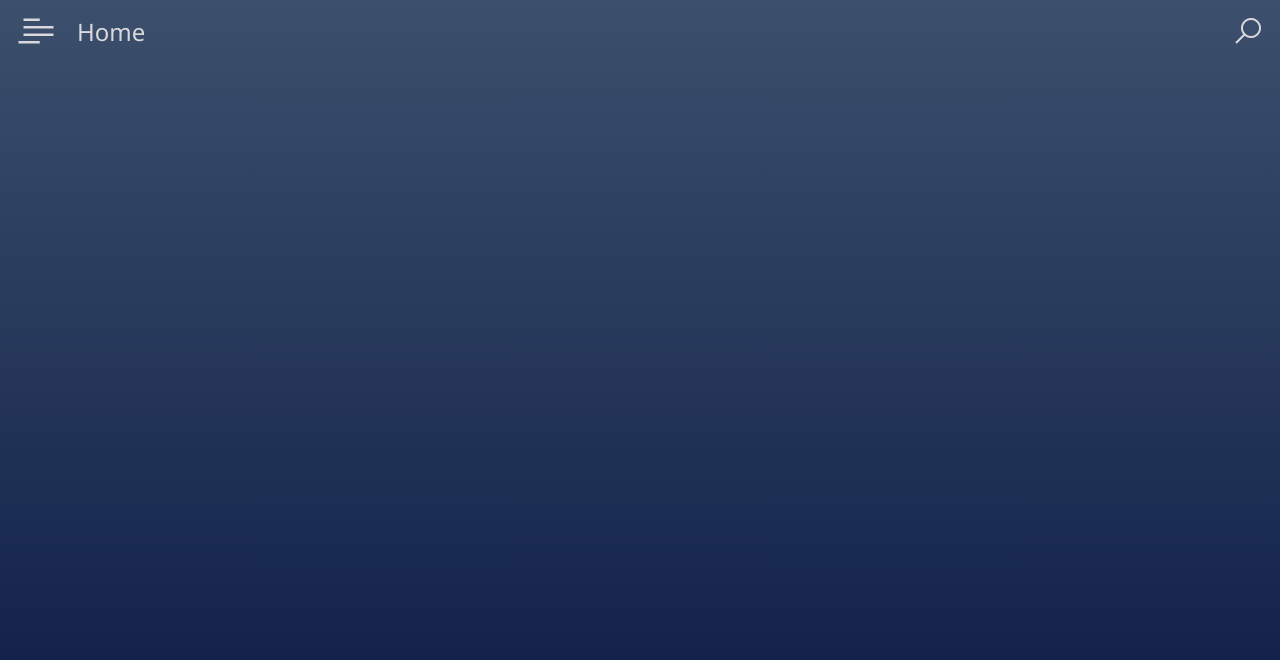
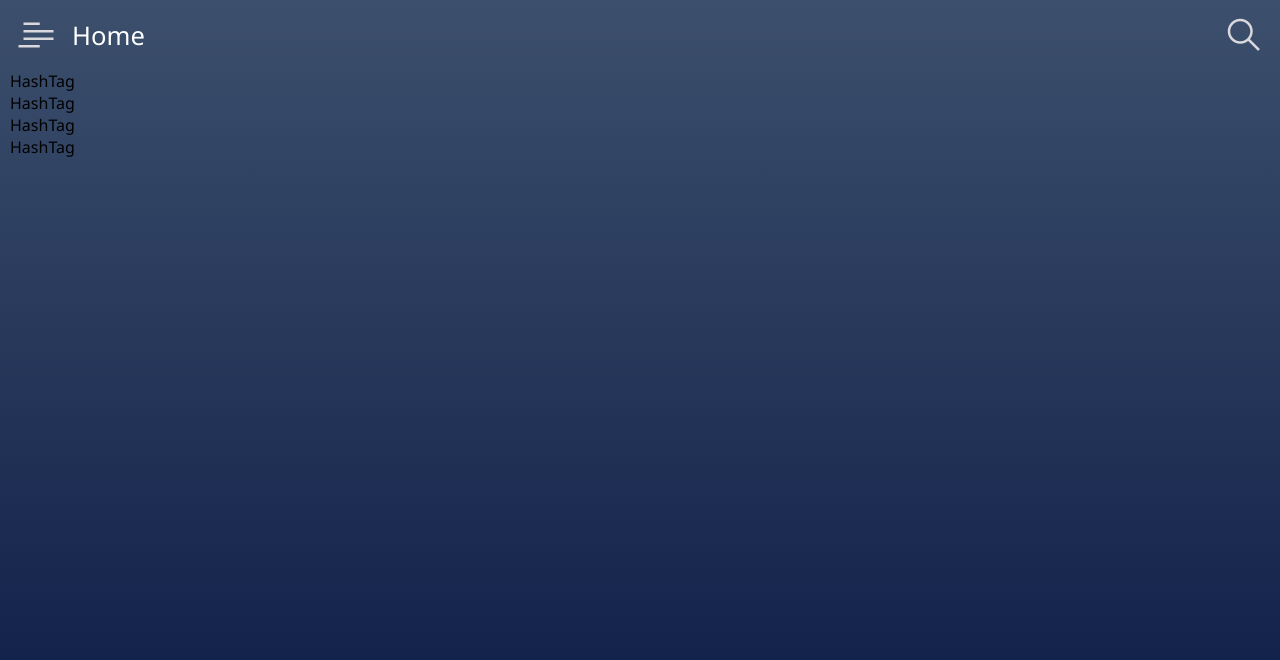
Before and after one commit to JackMostert/Vlogger, a React app: page / in a window 1280 px wide. Shown: the top 660 px of the page. Built offline with nearby package versions, Linux system fonts and the light colour scheme.

Commit message:
clean up

```diff
--- a/src/App.tsx
+++ b/src/App.tsx
@@ -2,6 +2,7 @@ import React from "react";
 import { inject, observer } from "mobx-react";
 import { IrootStore } from "./store/RootStore";
 import RootHeader from "./components/RootHeader/RootHeader";
+import HashTag from "./components/Cards/HashTag/HashTag";
 
 @inject("rootStore")
 @observer
@@ -10,7 +11,12 @@ class App extends React.Component<{ rootStore?: IrootStore }> {
     return (
       <section className="root">
         <RootHeader />
-        <section className="page-body"></section>
+        <section className="page-body">
+          <HashTag />
+          <HashTag />
+          <HashTag />
+          <HashTag />
+        </section>
       </section>
     );
   }
--- /dev/null
+++ b/src/components/Cards/HashTag/HashTag.tsx
@@ -0,0 +1,9 @@
+import * as React from "react";
+
+interface IHashTagProps {}
+
+const HashTag: React.FunctionComponent<IHashTagProps> = (props) => {
+  return <div className="hashtag-root">HashTag</div>;
+};
+
+export default HashTag;
--- a/src/components/RootHeader/RootHeader.tsx
+++ b/src/components/RootHeader/RootHeader.tsx
@@ -8,32 +8,41 @@ class RootHeader extends React.Component<{}> {
   private onNavStateChange = (state: "open" | "close") => {
     rootStore.uiStore.set("rootNavigationOpenState", state);
   };
+
   public render() {
     const navOpenState = rootStore.uiStore.rootNavigationOpenState;
+    const navClassName = `rootheader__nav-container rootheader__nav-container--${navOpenState}`;
+
     return (
-      <>
-        <div className={`root-nav root-nav--${navOpenState}`}>
-          <nav className="root-nav__nav"></nav>
+      <header className="rootheader">
+        <section className={navClassName}>
+          <nav className="rootheader__links-holder"></nav>
           <div
-            className="root-nav__shadow"
+            className="rootheader__nav-shadow"
             onClick={() => this.onNavStateChange("close")}
-          ></div>
-        </div>
-
-        <header className="page-header">
-          <div className="page-header__left-container">
-            <button onClick={() => this.onNavStateChange("open")}>
-              <i className="lab la-gitter"></i>
-            </button>
-            <p>{rootStore?.routeStore.current}</p>
+          />
+        </section>
+        <section className="rootheader__display-content">
+          <div className="rootheader__content">
+            <button
+              className="rootheader__button"
+              onClick={() => this.onNavStateChange("open")}
+              children={<i className="lab la-gitter rootheader__icon"></i>}
+            />
+            <span
+              className="rootheader__text"
+              children={rootStore?.routeStore.current}
+            />
           </div>
-          <div className="page-header__right-container">
-            <button>
-              <i className="las la-search"></i>
-            </button>
+          <div className="rootheader__content">
+            <button
+              className="rootheader__button"
+              onClick={() => this.onNavStateChange("open")}
+              children={<i className="las la-search rootheader__icon"></i>}
+            />
           </div>
-        </header>
-      </>
+        </section>
+      </header>
     );
   }
 }
--- /dev/null
+++ b/src/styles/components/_HashTag.scss
@@ -0,0 +1,2 @@
+.hashtag-root {
+}
--- /dev/null
+++ b/src/styles/components/_RootHeader.scss
@@ -0,0 +1,80 @@
+.rootheader {
+  height: 70px;
+  width: 100%;
+  position: relative;
+
+  &__nav-container {
+    display: flex;
+    position: fixed;
+    top: 0;
+    bottom: 0;
+    height: 100vh;
+    width: 100vw;
+    z-index: 10;
+    transition: all ease 0.2s;
+
+    &--open {
+      left: 0;
+      width: 100vw;
+    }
+
+    &--close {
+      width: 0%;
+      left: -300px;
+    }
+  }
+
+  &__links-holder {
+    max-width: 300px;
+    min-width: 200px;
+    width: 80%;
+    height: inherit;
+    background-color: map-get($color_text, "lighter");
+  }
+
+  &__nav-shadow {
+    flex: 1;
+    background-color: rgba(0, 0, 0, 0.6);
+  }
+
+  &__display-content {
+    height: inherit;
+    display: flex;
+    justify-content: space-between;
+    box-sizing: border-box;
+    padding: 0 $page_padding;
+  }
+
+  &__content {
+    height: inherit;
+    display: flex;
+    align-items: center;
+  }
+
+  &__button {
+    background: none;
+    border: none;
+    outline: none;
+  }
+
+  &__text {
+    color: map-get($color_text, "lighter");
+    font-size: 1.6rem;
+    margin-left: 10px;
+    text-transform: capitalize;
+  }
+
+  &__icon {
+    color: map-get($color_text, "light");
+    cursor: pointer;
+  }
+
+  &__icon:nth-of-type(1) {
+    transform: rotateZ(-90deg);
+    font-size: 2.5rem;
+  }
+
+  &__icon:nth-of-type(2) {
+    font-size: 2rem;
+  }
+}
--- a/src/styles/master.css
+++ b/src/styles/master.css
@@ -1,6 +1,122 @@
+p, h6, h5, h4, h3, h2, h1 {
+  margin: 0;
+  padding: 0;
+  box-sizing: border-box;
+  text-decoration: none;
+  font-family: "Segoe UI", Tahoma, Geneva, Verdana, sans-serif;
+}
+
+h1 {
+  font-size: 6rem;
+  letter-spacing: -1.5px;
+  font-weight: 100;
+}
+
+h2 {
+  font-size: 3.75rem;
+  letter-spacing: -0.5px;
+  font-weight: 100;
+}
+
+h3 {
+  font-size: 3rem;
+  letter-spacing: 0px;
+  font-weight: 100;
+}
+
+h4 {
+  font-size: 2.125rem;
+  letter-spacing: 0.25px;
+  font-weight: 400;
+}
+
+h5 {
+  font-size: 1.5rem;
+  letter-spacing: 0px;
+  font-weight: 400;
+}
+
+h6 {
+  font-size: 1.25rem;
+  letter-spacing: 0.15px;
+  font-weight: 400;
+}
+
 p {
+  font-size: 1rem;
+  line-height: 1.5rem;
+  letter-spacing: 1px;
   margin: 0;
-  font-size: 1rem;
+  font-weight: 400;
+}
+
+.rootheader {
+  height: 70px;
+  width: 100%;
+  position: relative;
+}
+.rootheader__nav-container {
+  display: flex;
+  position: fixed;
+  top: 0;
+  bottom: 0;
+  height: 100vh;
+  width: 100vw;
+  z-index: 10;
+  transition: all ease 0.2s;
+}
+.rootheader__nav-container--open {
+  left: 0;
+  width: 100vw;
+}
+.rootheader__nav-container--close {
+  width: 0%;
+  left: -300px;
+}
+.rootheader__links-holder {
+  max-width: 300px;
+  min-width: 200px;
+  width: 80%;
+  height: inherit;
+  background-color: white;
+}
+.rootheader__nav-shadow {
+  flex: 1;
+  background-color: rgba(0, 0, 0, 0.6);
+}
+.rootheader__display-content {
+  height: inherit;
+  display: flex;
+  justify-content: space-between;
+  box-sizing: border-box;
+  padding: 0 10px;
+}
+.rootheader__content {
+  height: inherit;
+  display: flex;
+  align-items: center;
+}
+.rootheader__button {
+  background: none;
+  border: none;
+  outline: none;
+}
+.rootheader__text {
+  color: white;
+  font-size: 1.6rem;
+  margin-left: 10px;
+  text-transform: capitalize;
+}
+.rootheader__icon {
+  color: #d9d8dd;
+  cursor: pointer;
+}
+.rootheader__icon:nth-of-type(1) {
+  transform: rotateZ(-90deg);
+  font-size: 2.5rem;
+}
+.rootheader__icon:nth-of-type(2) {
+  font-size: 2rem;
 }
 
 html,
@@ -9,137 +125,23 @@ body {
   padding: 0;
   font-family: "Segoe UI", Tahoma, Geneva, Verdana, sans-serif;
 }
-
 html .root,
 body .root {
   width: 100vw;
   height: 100vh;
-  display: -webkit-box;
-  display: -ms-flexbox;
   display: flex;
-  -webkit-box-orient: vertical;
-  -webkit-box-direction: normal;
-      -ms-flex-flow: column;
-          flex-flow: column;
+  flex-flow: column;
   position: relative;
   overflow: hidden;
   background-color: #3c4f6c;
-  background: -webkit-gradient(linear, left top, left bottom, from(#3c4f6c), to(#0a1944));
   background: linear-gradient(180deg, #3c4f6c 0%, #0a1944 100%);
 }
 
-html .root-nav,
-body .root-nav {
-  -webkit-transition: all ease 0.2s;
-  transition: all ease 0.2s;
-  position: absolute;
-  z-index: 1;
-  top: 0;
-  bottom: 0;
-  display: -webkit-box;
-  display: -ms-flexbox;
-  display: flex;
+.page-body {
+  flex: 1;
+  overflow-y: auto;
+  box-sizing: border-box;
+  padding: 0 10px;
 }
 
-html .root-nav--close,
-body .root-nav--close {
-  width: 0%;
-  left: -300px;
-}
-
-html .root-nav--open,
-body .root-nav--open {
-  left: 0;
-  width: 100%;
-}
-
-html .root-nav__nav,
-body .root-nav__nav {
-  max-width: 300px;
-  min-width: 200px;
-  width: 80%;
-  height: inherit;
-  background-color: white;
-}
-
-html .root-nav__shadow,
-body .root-nav__shadow {
-  -webkit-box-flex: 1;
-      -ms-flex: 1;
-          flex: 1;
-  background-color: rgba(0, 0, 0, 0.6);
-}
-
-.page-header {
-  display: -webkit-box;
-  display: -ms-flexbox;
-  display: flex;
-  -webkit-box-sizing: border-box;
-          box-sizing: border-box;
-  padding: 10px;
-}
-
-.page-header p {
-  font-size: 1.5rem;
-  font-weight: 400;
-  margin-left: 15px;
-  text-transform: capitalize;
-}
-
-.page-header__left-container, .page-header__right-container {
-  height: inherit;
-  display: -webkit-box;
-  display: -ms-flexbox;
-  display: flex;
-  -webkit-box-align: center;
-      -ms-flex-align: center;
-          align-items: center;
-  -webkit-box-flex: 1;
-      -ms-flex: 1;
-          flex: 1;
-  color: #d9d8dd;
-}
-
-.page-header__left-container button, .page-header__right-container button {
-  background: none;
-  border: none;
-  outline: none;
-}
-
-.page-header__left-container i, .page-header__right-container i {
-  color: #d9d8dd;
-  cursor: pointer;
-}
-
-.page-header__left-container {
-  -webkit-box-pack: start;
-      -ms-flex-pack: start;
-          justify-content: flex-start;
-}
-
-.page-header__left-container i {
-  -webkit-transform: rotateZ(-90deg);
-          transform: rotateZ(-90deg);
-  font-size: 2.5rem;
-}
-
-.page-header__right-container {
-  -webkit-box-pack: end;
-      -ms-flex-pack: end;
-          justify-content: flex-end;
-}
-
-.page-header__right-container i {
-  font-size: 2rem;
-}
-
-.page-body {
-  -webkit-box-flex: 1;
-      -ms-flex: 1;
-          flex: 1;
-  overflow-y: auto;
-  -webkit-box-sizing: border-box;
-          box-sizing: border-box;
-  padding: 0 10px;
-}
 /*# sourceMappingURL=master.css.map */
--- a/src/styles/master.scss
+++ b/src/styles/master.scss
@@ -1,10 +1,10 @@
+@use 'sass:map';
+
 @import "./variables/colors";
 @import "./variables/layout";
-
-p {
-  margin: 0;
-  font-size: 1rem;
-}
+@import "./variables/font";
+@import "./components/HashTag";
+@import "./components/RootHeader";
 
 html,
 body {
@@ -19,107 +19,8 @@ body {
     flex-flow: column;
     position: relative;
     overflow: hidden;
-    background-color: $color_background_main;
-    background: linear-gradient(
-      180deg,
-      $color_background_main 0%,
-      $color_background_secondary 100%
-    );
-
-    &-nav {
-      transition: all ease 0.2s;
-      position: absolute;
-      z-index: 1;
-      top: 0;
-      bottom: 0;
-      display: flex;
-
-      &--close {
-        width: 0%;
-        left: -300px;
-      }
-
-      &--open {
-        left: 0;
-        width: 100%;
-      }
-
-      &__nav {
-        max-width: 300px;
-        min-width: 200px;
-        width: 80%;
-        height: inherit;
-        background-color: white;
-      }
-
-      &__shadow {
-        flex: 1;
-        background-color: rgba(0, 0, 0, 0.6);
-      }
-    }
-
-    // .page-header__side-nav {
-    //   transition: all ease 0.2s;
-    //   position: absolute;
-    //   max-width: 300px;
-    //   background-color: white;
-
-    //   &--close {
-    //     left: -300px;
-    //   }
-
-    //   &--open {
-    //     left: 0;
-    //   }
-    // }
-  }
-}
-
-.page-header {
-  display: flex;
-  box-sizing: border-box;
-  padding: $page_padding;
-
-  p {
-    font-size: 1.5rem;
-    font-weight: 400;
-    margin-left: 15px;
-    text-transform: capitalize;
-  }
-
-  &__left-container,
-  &__right-container {
-    height: inherit;
-    display: flex;
-    align-items: center;
-    flex: 1;
-    color: #d9d8dd;
-
-    button {
-      background: none;
-      border: none;
-      outline: none;
-    }
-
-    i {
-      color: #d9d8dd;
-      cursor: pointer;
-    }
-  }
-
-  &__left-container {
-    justify-content: flex-start;
-    i {
-      transform: rotateZ(-90deg);
-      font-size: 2.5rem;
-    }
-  }
-
-  &__right-container {
-    justify-content: flex-end;
-    i {
-      font-size: 2rem;
-    }
+    background-color: map.get($color_background, "page_main");
+    background: map.get($color_background, "gradient_main");
   }
 }
 
```
Also changed, not shown: src/styles/variables/_colors.scss (+11 -2 lines), src/styles/variables/_font.scss (added, +106 -0 lines), 2 other files (tests, documents, lock files or other folders).
